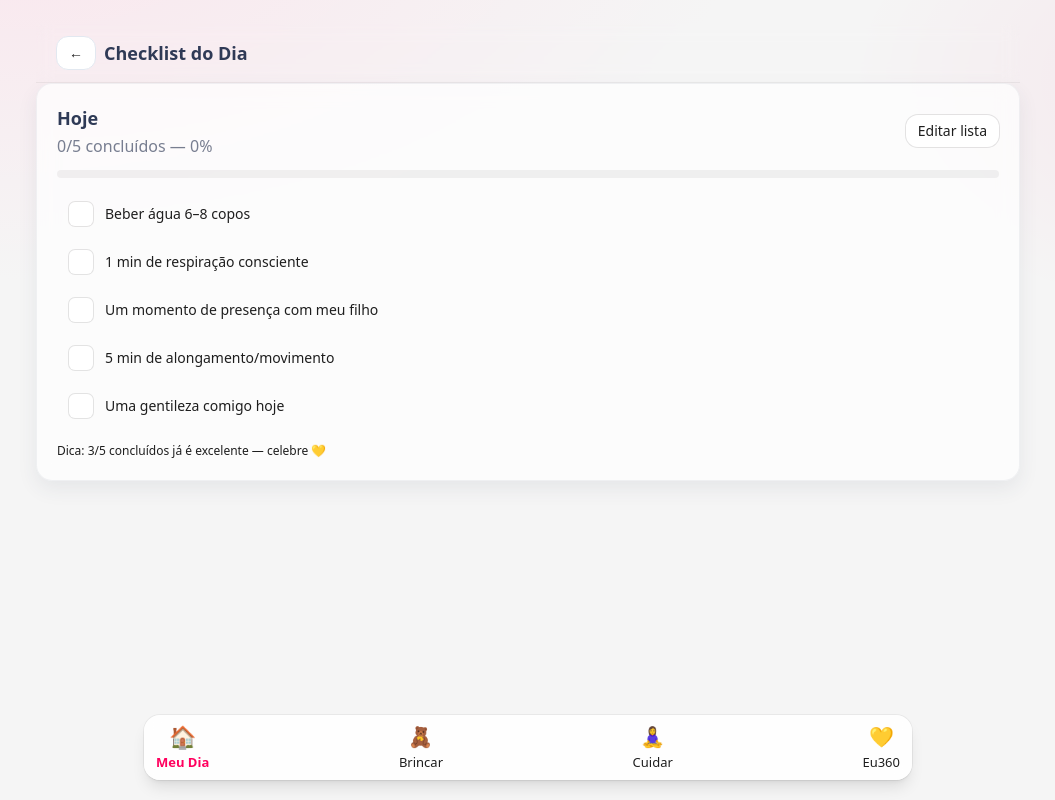
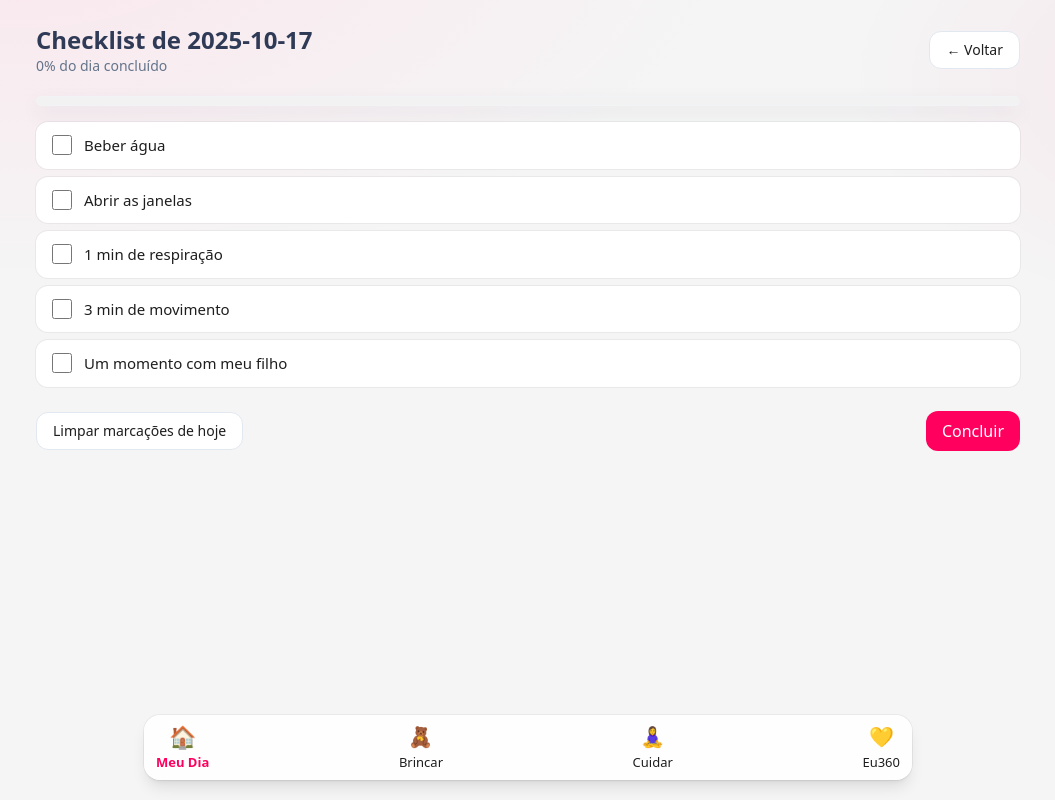
Before and after one commit to simonebrusco/materna360-app, a Next.js app in the folder materna360_starter/: page /meu-dia/checklist in a window 1280 px wide. Shown: the whole page, without its empty margins (112-1167 px from the left). Built offline with nearby package versions, Linux system fonts and the light colour scheme.

Commit message:
Update page.jsx

```diff
--- a/materna360_starter/app/meu-dia/checklist/page.jsx
+++ b/materna360_starter/app/meu-dia/checklist/page.jsx
@@ -1,333 +1,97 @@
 // materna360_starter/app/meu-dia/checklist/page.jsx
 "use client";
 
-import { useEffect, useMemo, useState } from "react";
-import AppBar from "../../../components/AppBar.jsx";
-import GlassCard from "../../../components/GlassCard.jsx";
+import { useMemo } from "react";
+import Link from "next/link";
+import useChecklistProgress, { todayStr, tid } from "../../../lib/hooks/useChecklistProgress.js";
 import { get, set } from "../../../lib/storage.js";
 
-/* ------------------------- storage helpers ------------------------- */
-const DEFS_KEY = "m360:checklist_defs";
+export default function ChecklistPage() {
+  const { defs, done, percent, toggleToday } = useChecklistProgress();
 
-// chave diária do log (ex.: m360:checklist_log:2025-10-16)
-function todayStr() {
-  const d = new Date();
-  const y = d.getFullYear();
-  const m = `${d.getMonth() + 1}`.padStart(2, "0");
-  const day = `${d.getDate()}`.padStart(2, "0");
-  return `${y}-${m}-${day}`;
-}
-const tid = () => `m360:checklist_log:${todayStr()}`;
+  // se não houver defs ainda, cria um set inicial gentil (id -> label)
+  const hasDefaults = Array.isArray(defs) && defs.length > 0;
+  const initialDefs = useMemo(() => {
+    if (hasDefaults) return defs;
+    const seed = [
+      { id: "agua",      label: "Beber água" },
+      { id: "arejar",    label: "Abrir as janelas" },
+      { id: "respirar",  label: "1 min de respiração" },
+      { id: "movimento", label: "3 min de movimento" },
+      { id: "momento",   label: "Um momento com meu filho" },
+    ];
+    set("m360:checklist_defs", seed);
+    return seed;
+  }, [hasDefaults, defs]);
 
-const DEFAULT_ITEMS = [
-  { id: "agua", title: "Beber água 6–8 copos" },
-  { id: "respirar", title: "1 min de respiração consciente" },
-  { id: "momento-filho", title: "Um momento de presença com meu filho" },
-  { id: "movimento", title: "5 min de alongamento/movimento" },
-  { id: "gentileza", title: "Uma gentileza comigo hoje" },
-];
-
-function slugify(s) {
-  return (s || "")
-    .toLowerCase()
-    .normalize("NFD").replace(/[\u0300-\u036f]/g, "")
-    .replace(/[^a-z0-9]+/g, "-")
-    .replace(/(^-|-$)+/g, "")
-    .slice(0, 40) || "item";
-}
-
-/* ---------------------------- Modal simples ---------------------------- */
-function Modal({ open, title, children, onClose }) {
-  if (!open) return null;
-  return (
-    <div className="fixed inset-0 z-[80] grid place-items-center p-4">
-      {/* backdrop */}
-      <div
-        className="absolute inset-0 bg-black/40 backdrop-blur-[2px]"
-        onClick={onClose}
-      />
-      {/* card */}
-      <div className="relative w-full max-w-xl rounded-2xl bg-white ring-1 ring-black/10 shadow-xl">
-        <div className="flex items-center justify-between px-5 py-4 border-b border-black/5">
-          <h3 className="text-base font-semibold">{title}</h3>
-          <button
-            className="px-3 py-1.5 rounded-lg text-sm bg-black/5 hover:bg-black/10"
-            onClick={onClose}
-          >
-            Fechar
-          </button>
-        </div>
-        <div className="p-5">{children}</div>
-      </div>
-    </div>
-  );
-}
-
-/* --------------------------- Página principal --------------------------- */
-export default function ChecklistPage() {
-  const [items, setItems] = useState(DEFAULT_ITEMS);
-  const [done, setDone] = useState([]);
-  const [editing, setEditing] = useState(false);
-
-  // init
-  useEffect(() => {
-    // defs
-    const defs = get(DEFS_KEY, null);
-    if (!defs || !Array.isArray(defs) || defs.length === 0) {
-      set(DEFS_KEY, DEFAULT_ITEMS);
-      setItems(DEFAULT_ITEMS);
-    } else {
-      setItems(defs);
-    }
-    // log de hoje
-    const log = get(tid(), null);
-    if (!log || !Array.isArray(log)) {
-      set(tid(), []);
-      setDone([]);
-    } else {
-      setDone(log);
-    }
-  }, []);
-
-  const total = items.length;
-  const count = done.length;
-  const percent = total ? Math.round((count / total) * 100) : 0;
-
-  function toast(msg) {
-    if (typeof window !== "undefined") {
-      window.dispatchEvent(new CustomEvent("m360:toast", { detail: { message: msg } }));
-    }
-  }
-
-  function toggle(id) {
-    let next;
-    if (done.includes(id)) {
-      next = done.filter((x) => x !== id);
-    } else {
-      next = [id, ...done];
-      toast("Feito! ✅");
-    }
-    setDone(next);
-    set(tid(), next);
-
-    // badge “Organizada” quando completa 3
-    if (next.length === 3 && typeof window !== "undefined") {
-      window.dispatchEvent(
-        new CustomEvent("m360:win", {
-          detail: { type: "badge", name: "Organizada" },
-        })
-      );
-    }
-  }
-
-  /* ------------------------- Editor de Itens ------------------------- */
-  const [draft, setDraft] = useState(items);
-
-  // quando abrir o modal, carrega rascunho
-  useEffect(() => {
-    if (editing) setDraft(items.map((i) => ({ ...i })));
-  }, [editing]); // eslint-disable-line
-
-  function changeTitle(idx, title) {
-    setDraft((prev) => {
-      const copy = prev.slice();
-      const current = copy[idx] || {};
-      const idBase = slugify(title);
-      // garante ids únicos (id, id-2, id-3, ...)
-      let id = idBase;
-      let n = 2;
-      const exists = new Set(copy.map((x, j) => (j === idx ? "" : x.id)));
-      while (exists.has(id)) {
-        id = `${idBase}-${n++}`;
-      }
-      copy[idx] = { ...current, title, id };
-      return copy;
-    });
-  }
-
-  function addRow() {
-    setDraft((prev) => [
-      ...prev,
-      { id: `novo-${Date.now().toString(36)}`, title: "Novo item" },
-    ]);
-  }
-
-  function removeRow(idx) {
-    setDraft((prev) => prev.filter((_, i) => i !== idx));
-  }
-
-  function move(idx, dir) {
-    setDraft((prev) => {
-      const copy = prev.slice();
-      const j = idx + dir;
-      if (j < 0 || j >= copy.length) return prev;
-      const tmp = copy[idx];
-      copy[idx] = copy[j];
-      copy[j] = tmp;
-      return copy;
-    });
-  }
-
-  function saveDraft() {
-    // limpa vazios
-    const clean = draft
-      .map((i) => ({ id: slugify(i.id || i.title), title: (i.title || "").trim() }))
-      .filter((i) => i.title.length > 0);
-
-    if (clean.length === 0) {
-      toast("Adicione pelo menos um item.");
-      return;
-    }
-
-    set(DEFS_KEY, clean);
-    setItems(clean);
-
-    // remove do log ids que não existem mais
-    const log = get(tid(), []);
-    const allowed = new Set(clean.map((i) => i.id));
-    const pruned = (log || []).filter((id) => allowed.has(id));
-    set(tid(), pruned);
-    setDone(pruned);
-
-    setEditing(false);
-    toast("Checklist atualizado ✨");
-  }
+  const today = todayStr();
 
   return (
     <main className="max-w-5xl mx-auto px-5 py-6">
-      <AppBar title="Checklist do Dia" backHref="/meu-dia" />
+      <header className="flex items-center justify-between mb-5">
+        <div>
+          <h1 className="text-2xl font-semibold">Checklist de {today}</h1>
+          <p className="text-sm text-slate-500">{percent}% do dia concluído</p>
+        </div>
+        <Link href="/meu-dia" className="btn bg-white border border-slate-200">
+          ← Voltar
+        </Link>
+      </header>
 
-      <GlassCard className="p-5">
-        <div className="flex items-center justify-between">
-          <div>
-            <h1 className="text-lg font-semibold">Hoje</h1>
-            <p className="subtitle mt-0.5">
-              {count}/{total} concluídos — {percent}%
-            </p>
-          </div>
-          <button
-            onClick={() => setEditing(true)}
-            className="px-3 py-1.5 rounded-xl text-sm bg-white ring-1 ring-black/10 hover:ring-black/20"
-          >
-            Editar lista
-          </button>
-        </div>
-
-        <div className="mt-3 h-2 rounded-full bg-black/5 overflow-hidden">
+      {/* barra de progresso */}
+      <div className="card mb-4">
+        <div className="h-2 rounded-full bg-black/5 overflow-hidden">
           <div
-            className="h-full bg-[var(--brand)] rounded-full transition-[width] duration-300"
+            className="h-full bg-[var(--brand)] rounded-full transition-all"
             style={{ width: `${percent}%` }}
           />
         </div>
+      </div>
 
-        <ul className="mt-4 space-y-2">
-          {items.map((it) => {
-            const checked = done.includes(it.id);
+      {/* lista de itens */}
+      <section className="space-y-2">
+        {initialDefs.map((it) => {
+          const checked = Array.isArray(done) && done.includes(it.id);
           return (
-              <li
+            <label
               key={it.id}
-                className="flex items-center gap-3 rounded-xl px-3 py-2 hover:bg-black/[0.03]"
+              className="flex items-center justify-between rounded-xl bg-white ring-1 ring-black/5 px-4 py-3"
             >
-                <button
-                  onClick={() => toggle(it.id)}
-                  aria-pressed={checked}
-                  className={`h-6 w-6 grid place-items-center rounded-md ring-1 transition
-                    ${checked ? "bg-[var(--brand)] text-white ring-[var(--brand)]" : "bg-white ring-black/10"}`}
-                >
-                  {checked ? "✓" : ""}
-                </button>
-                <span className={`text-sm ${checked ? "line-through opacity-60" : ""}`}>
-                  {it.title}
-                </span>
-              </li>
+              <div className="flex items-center gap-3">
+                <input
+                  type="checkbox"
+                  checked={checked}
+                  onChange={() => toggleToday(it.id)}
+                  className="h-5 w-5 rounded-md border-slate-300 text-[var(--brand)] focus:ring-[var(--brand)]"
+                />
+                <span className="text-[15px]">{it.label}</span>
+              </div>
+              {checked ? <span className="text-sm text-green-600">feito</span> : null}
+            </label>
           );
         })}
-        </ul>
+      </section>
 
-        <p className="text-[12px] text-[var(--brand-navy-t60)] mt-4">
-          Dica: 3/5 concluídos já é excelente — celebre 💛
-        </p>
-      </GlassCard>
-
-      {/* ---------------------------- Modal Editor ---------------------------- */}
-      <Modal
-        open={editing}
-        title="Editar itens do Checklist"
-        onClose={() => setEditing(false)}
+      {/* rodapé com ações rápidas */}
+      <footer className="mt-6 flex items-center justify-between">
+        <button
+          onClick={() => {
+            // limpa apenas o log de hoje
+            set(tid(), []);
+            window.dispatchEvent(new CustomEvent("m360:checklist:changed"));
+          }}
+          className="btn bg-white border border-slate-200"
         >
-        <div className="space-y-3">
-          {draft?.length ? (
-            draft.map((row, idx) => (
-              <div
-                key={row.id + idx}
-                className="flex items-center gap-2 p-2 rounded-xl ring-1 ring-black/5 bg-black/[0.02]"
-              >
-                <input
-                  className="flex-1 rounded-lg border border-black/10 px-3 py-2 text-sm"
-                  value={row.title}
-                  onChange={(e) => changeTitle(idx, e.target.value)}
-                  placeholder="Nome do item"
-                />
-                <div className="flex items-center gap-1">
-                  <button
-                    title="Mover para cima"
-                    onClick={() => move(idx, -1)}
-                    className="px-2 py-1 rounded-lg text-sm bg-white ring-1 ring-black/10"
-                  >
-                    ↑
-                  </button>
-                  <button
-                    title="Mover para baixo"
-                    onClick={() => move(idx, +1)}
-                    className="px-2 py-1 rounded-lg text-sm bg-white ring-1 ring-black/10"
-                  >
-                    ↓
-                  </button>
-                  <button
-                    title="Remover"
-                    onClick={() => removeRow(idx)}
-                    className="px-2 py-1 rounded-lg text-sm bg-white ring-1 ring-black/10 text-rose-600"
-                  >
-                    Remover
-                  </button>
-                </div>
-              </div>
-            ))
-          ) : (
-            <div className="text-sm text-[var(--brand-navy-t60)]">
-              Nenhum item. Adicione abaixo.
-            </div>
-          )}
-
-          <div className="flex items-center justify-between pt-2">
-            <button
-              onClick={addRow}
-              className="px-3 py-2 rounded-xl bg-[var(--brand)] text-white text-sm"
-            >
-              + Adicionar item
+          Limpar marcações de hoje
         </button>
 
-            <div className="flex gap-2">
-              <button
-                onClick={() => setEditing(false)}
-                className="px-3 py-2 rounded-xl bg-white ring-1 ring-black/10 text-sm"
+        <Link
+          href="/meu-dia"
+          className="px-4 py-2 rounded-xl bg-[var(--brand)] text-white"
         >
-                Cancelar
-              </button>
-              <button
-                onClick={saveDraft}
-                className="px-3 py-2 rounded-xl bg-[var(--brand)] text-white text-sm"
-              >
-                Salvar alterações
-              </button>
-            </div>
-          </div>
-
-          <p className="text-[12px] text-[var(--brand-navy-t60)]">
-            Dica: nomes curtos e claros funcionam melhor no dia a dia.
-          </p>
-        </div>
-      </Modal>
+          Concluir
+        </Link>
+      </footer>
     </main>
   );
 }
```
Lines whose indentation alone changed are shown as unchanged.
